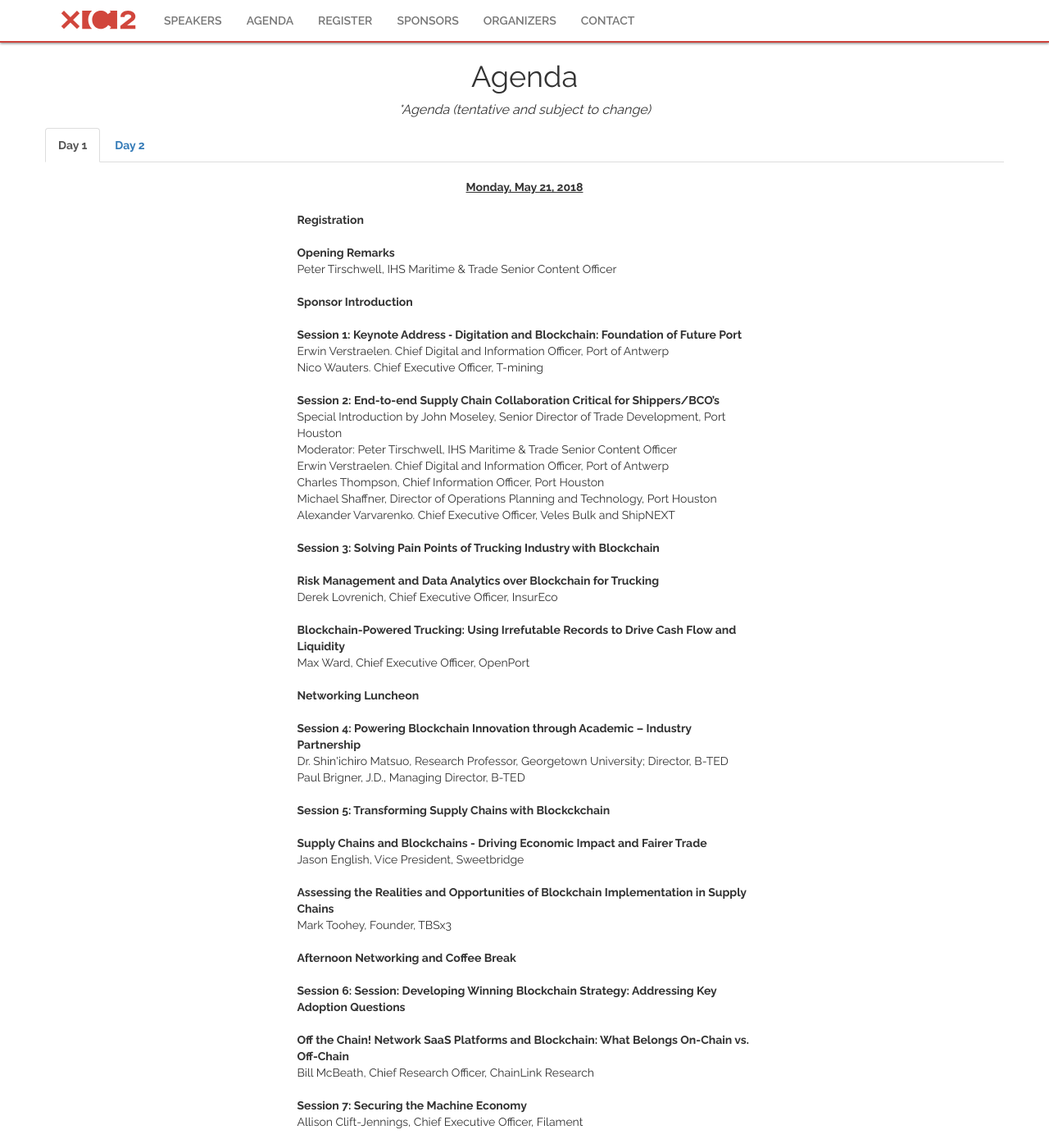
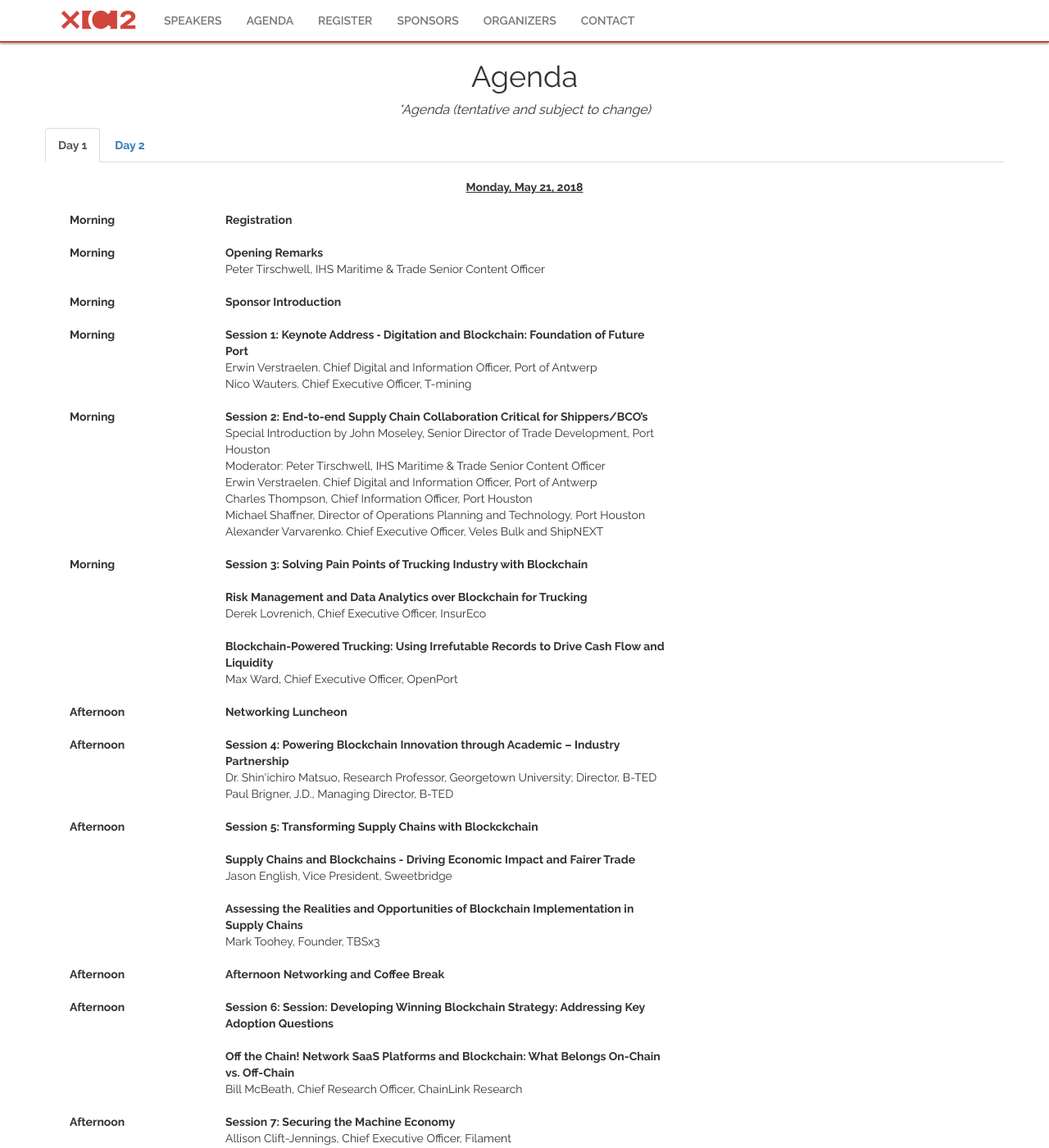
Before and after one commit to gnawalishyam/jekyll, a Jekyll site: the page built from index.html, in a window 1280 px wide and 1400 px high, scrolled down 3779 px. Shown: the whole window at 82% size. Built offline with Jekyll 4.4.1, drawn with Linux system fonts in a browser that asks for light colours; some web fonts are replaced.

Commit message:
Added template for logos on 3rd column in agenda section

```diff
--- a/index.html
+++ b/index.html
@@ -88,106 +88,174 @@
 
 					<!-- Day 1 -->
 					<div role="tabpanel" class="tab-pane fade in active" id="day1">
-						<div class="col-xxs-12 text-center">
-						</br><b><u>Monday, May 21, 2018</u></b></br></br>
+						<div class="col-xxs-12 text-center"></br><b><u>Monday, May 21, 2018</u></b></br></br></div>
+						<div class="col-sm-12">
+							<div class="col-sm-2">
+								<!-- <b>8:00 AM – 9:30 AM</b> -->
+								<b>Morning</b>
 							</div>
-						<div class="col-sm-3 hidden-xxs hidden-xs hidden-sm hidden-md hidden-lg">
-							<!-- <b>8:00 AM – 9:30 AM</b> -->
-							<b>AM</b>
-						</div>
-						<div class="col-sm-offset-3 col-sm-6">
+							<div class="col-sm-6">
 								<b>Registration</b></br></br>
 							</div>
-						<div class="col-sm-3 hidden-xxs hidden-xs hidden-sm hidden-md hidden-lg">
+							<div class="col-sm-4">
+								<!-- Testing -->
+							</div>
+						</div>
+						<div class="col-sm-12">
+							<div class="col-sm-2">
 								<!-- <b>9:30 AM – 9:40 AM</b> -->
-							<b>AM</b>
+								<b>Morning</b>
 							</div>
-						<div class="col-sm-offset-3 col-sm-6">
+							<div class="col-sm-6">
 								<b>Opening Remarks</b></br>Peter Tirschwell, IHS Maritime &amp; Trade Senior Content Officer</br></br>
 							</div>
-						<div class="col-sm-3 hidden-xxs hidden-xs hidden-sm hidden-md hidden-lg">
+							<div class="col-sm-4">
+								<!-- Testing -->
+							</div>
+						</div>
+						<div class="col-sm-12">
+							<div class="col-sm-2">
 								<!-- <b>9:40 AM – 9:50 AM</b> -->
-							<b>AM</b>
+								<b>Morning</b>
 							</div>
-						<div class="col-sm-offset-3 col-sm-6">
+							<div class="col-sm-6">
 								<b>Sponsor Introduction</b></br></br>
 							</div>
-						<div class="col-sm-3 hidden-xxs hidden-xs hidden-sm hidden-md hidden-lg">
+							<div class="col-sm-4">
+								<!-- Testing -->
+							</div>
+						</div>
+						<div class="col-sm-12">
+							<div class="col-sm-2">
 								<!-- <b>9:50 AM – 10:30 AM</b> -->
-							<b>AM</b>
+								<b>Morning</b>
 							</div>
-						<div class="col-sm-offset-3 col-sm-6">
+							<div class="col-sm-6">
 								<b>Session 1: Keynote Address ‐ Digitation and Blockchain: Foundation of Future Port</b></br>Erwin Verstraelen. Chief Digital and Information Officer, Port of Antwerp</br>Nico Wauters. Chief Executive Officer, T-mining</br></br>
 							</div>
-						<div class="col-sm-3 hidden-xxs hidden-xs hidden-sm hidden-md hidden-lg">
+							<div class="col-sm-4">
+								<!-- Testing -->
+							</div>
+						</div>
+						<div class="col-sm-12">
+							<div class="col-sm-2">
 								<!-- <b>10:30 AM – 11:10 AM</b> -->
-							<b>AM</b>
+								<b>Morning</b>
 							</div>
-						<div class="col-sm-offset-3 col-sm-6">
+							<div class="col-sm-6">
 								<b>Session 2: End-to-end Supply Chain Collaboration Critical for Shippers/BCO’s</b></br>Special Introduction by John Moseley, Senior Director of Trade Development, Port Houston</br>Moderator: Peter Tirschwell, IHS Maritime &amp; Trade Senior Content Officer</br>Erwin Verstraelen. Chief Digital and Information Officer, Port of Antwerp</br>Charles Thompson, Chief Information Officer, Port Houston</br>Michael Shaffner, Director of Operations Planning and Technology, Port Houston</br>Alexander Varvarenko. Chief Executive Officer, Veles Bulk and ShipNEXT</br></br>
 							</div>
-						<div class="col-sm-3 hidden-xxs hidden-xs hidden-sm hidden-md hidden-lg">
+							<div class="col-sm-4">
+								<!-- Testing -->
+							</div>
+						</div>
+						<div class="col-sm-12">
+							<div class="col-sm-2">
 								<!-- <b>11:10 AM – 12:10 PM</b> -->
-							<b>AM</b>
+								<b>Morning</b>
 							</div>
-						<div class="col-sm-offset-3 col-sm-6">
+							<div class="col-sm-6">
 								<b>Session 3: Solving Pain Points of Trucking Industry with Blockchain</b></br></br><b>Risk Management and Data Analytics over Blockchain for Trucking</b></br>Derek Lovrenich, Chief Executive Officer, InsurEco</br></br><b>Blockchain-Powered Trucking: Using Irrefutable Records to Drive Cash Flow and Liquidity</b></br>Max Ward, Chief Executive Officer, OpenPort</br></br>
 							</div>
-						<div class="col-sm-3 hidden-xxs hidden-xs hidden-sm hidden-md hidden-lg">
+							<div class="col-sm-4">
+								<!-- Testing -->
+							</div>
+						</div>
+						<div class="col-sm-12">
+							<div class="col-sm-2">
 								<!-- <b>12:10 PM – 1:10 PM</b> -->
-							<b>PM</b>
+								<b>Afternoon</b>
 							</div>
-						<div class="col-sm-offset-3 col-sm-6">
+							<div class="col-sm-6">
 								<b>Networking Luncheon</b></br></br>
 							</div>
-						<div class="col-sm-3 hidden-xxs hidden-xs hidden-sm hidden-md hidden-lg">
+							<div class="col-sm-4">
+								<!-- Testing -->
+							</div>
+						</div>
+						<div class="col-sm-12">
+							<div class="col-sm-2">
 								<!-- <b>1:30 PM – 1:50 PM</b> -->
-							<b>PM</b>
+								<b>Afternoon</b>
 							</div>
-						<div class="col-sm-offset-3 col-sm-6">
+							<div class="col-sm-6">
 								<b>Session 4: Powering Blockchain Innovation through Academic – Industry Partnership</b></br>Dr. Shin'ichiro Matsuo, Research Professor, Georgetown University; Director, B-TED</br>Paul Brigner, J.D., Managing Director, B-TED</br></br>
 							</div>
-						<div class="col-sm-3 hidden-xxs hidden-xs hidden-sm hidden-md hidden-lg">
+							<div class="col-sm-4">
+								<!-- Testing -->
+							</div>
+						</div>
+						<div class="col-sm-12">
+							<div class="col-sm-2">
 								<!-- <b>1:50 PM – 2:50 PM</b> -->
-							<b>PM</b>
+								<b>Afternoon</b>
 							</div>
-						<div class="col-sm-offset-3 col-sm-6">
+							<div class="col-sm-6">
 								<b>Session 5: Transforming Supply Chains with Blockckchain</b></br></br><b>Supply Chains and Blockchains - Driving Economic Impact and Fairer Trade</b></br>Jason English, Vice President, Sweetbridge</br></br><b>Assessing the Realities and Opportunities of Blockchain Implementation in Supply Chains</b></br>Mark Toohey, Founder, TBSx3</br></br>
 							</div>
-						<div class="col-sm-3 hidden-xxs hidden-xs hidden-sm hidden-md hidden-lg">
+							<div class="col-sm-4">
+								<!-- Testing -->
+							</div>
+						</div>
+						<div class="col-sm-12">
+							<div class="col-sm-2">
 								<!-- <b>2:50 PM – 3:10 PM</b> -->
-							<b>PM</b>
+								<b>Afternoon</b>
 							</div>
-						<div class="col-sm-offset-3 col-sm-6">
+							<div class="col-sm-6">
 								<b>Afternoon Networking and Coffee Break</b></br></br>
 							</div>
-						<div class="col-sm-3 hidden-xxs hidden-xs hidden-sm hidden-md hidden-lg">
+							<div class="col-sm-4">
+								<!-- Testing -->
+							</div>
+						</div>
+						<div class="col-sm-12">
+							<div class="col-sm-2">
 								<!-- <b>3:10 PM – 3:40 PM</b> -->
-							<b>PM</b>
+								<b>Afternoon</b>
 							</div>
-						<div class="col-sm-offset-3 col-sm-6">
+							<div class="col-sm-6">
 								<b>Session 6: Session: Developing Winning Blockchain Strategy: Addressing Key Adoption Questions</b></br></br><b>Off the Chain! Network SaaS Platforms and Blockchain: What Belongs On-Chain vs. Off-Chain</b></br>Bill McBeath, Chief Research Officer, ChainLink Research</br></br>
 							</div>
-						<div class="col-sm-3 hidden-xxs hidden-xs hidden-sm hidden-md hidden-lg">
+							<div class="col-sm-4">
+								<!-- Testing -->
+							</div>
+						</div>
+						<div class="col-sm-12">
+							<div class="col-sm-2">
 								<!-- <b>3:40 PM – 4:10 PM</b> -->
-							<b>PM</b>
+								<b>Afternoon</b>
 							</div>
-						<div class="col-sm-offset-3 col-sm-6">
+							<div class="col-sm-6">
 								<b>Session 7: Securing the Machine Economy</b></br>Allison Clift-Jennings, Chief Executive Officer, Filament</br></br>
 							</div>
-						<div class="col-sm-3 hidden-xxs hidden-xs hidden-sm hidden-md hidden-lg">
+							<div class="col-sm-4">
+								<!-- Testing -->
+							</div>
+						</div>
+						<div class="col-sm-12">
+							<div class="col-sm-2">
 								<!-- <b>4:10 PM – 5:10 PM</b> -->
-							<b>PM</b>
+								<b>Afternoon</b>
 							</div>
-						<div class="col-sm-offset-3 col-sm-6">
+							<div class="col-sm-6">
 								<b>Session 8: Supply Chain Transparency and Traceability</b></br></br><b>Supply Chain Traceability </b></br>Tomaž Levak, co-founder and Chief Executive Officer, OriginTrail</br></br><b>Global Food Supply Chain and Logistics</b></br>Peter Harris, Co-Founder and Research Principal, Chain Business Insights</br></br>
 							</div>
-						<div class="col-sm-3 hidden-xxs hidden-xs hidden-sm hidden-md hidden-lg">
+							<div class="col-sm-4">
+								<!-- Testing -->
+							</div>
+						</div>
+						<div class="col-sm-12">
+							<div class="col-sm-2">
 								<!-- <b>5:10 PM – 5:20 PM</b> -->
-							<b>PM</b>
+								<b>Afternoon</b>
 							</div>
-						<div class="col-sm-offset-3 col-sm-6">
+							<div class="col-sm-6">
 								<b>Closing Remarks</b></br></br>
+							</div>
+							<div class="col-sm-4">
+								<!-- Testing -->
+							</div>
 						</div>
 					</div>
 
@@ -196,68 +264,113 @@
 						<div class="col-xxs-12 text-center">
 							</br><b><u>Tuesday, May 22, 2018</u></b></br></br>
 						</div>
-						<div class="col-sm-3 hidden-xxs hidden-xs hidden-sm hidden-md hidden-lg">
+						<div class="col-sm-12">
+							<div class="col-sm-2">
 								<!-- <b>8:00 AM – 9:30 AM</b> -->
-							<b>AM</b>
+								<b>Morning</b>
 							</div>
-						<div class="col-sm-offset-3 col-sm-6">
+							<div class="col-sm-6">
 								<b>Registration</b></br></br>
 							</div>
-						<div class="col-sm-3 hidden-xxs hidden-xs hidden-sm hidden-md hidden-lg">
+							<div class="col-sm-4">
+								<!-- Testing -->
+							</div>
+						</div>
+						<div class="col-sm-12">
+							<div class="col-sm-2">
 								<!-- <b>9:30 AM – 9:40 AM</b> -->
-							<b>AM</b>
+								<b>Morning</b>
 							</div>
-						<div class="col-sm-offset-3 col-sm-6">
+							<div class="col-sm-6">
 								<b>Opening Remarks</b></br></br>
 							</div>
-						<div class="col-sm-3 hidden-xxs hidden-xs hidden-sm hidden-md hidden-lg">
+							<div class="col-sm-4">
+								<!-- Testing -->
+							</div>
+						</div>
+						<div class="col-sm-12">
+							<div class="col-sm-2">
 								<!-- <b>9:40 AM – 9:50 AM</b> -->
-							<b>AM</b>
+								<b>Morning</b>
 							</div>
-						<div class="col-sm-offset-3 col-sm-6">
+							<div class="col-sm-6">
 								<b>Sponsor Introduction</b></br></br>
 							</div>
-						<div class="col-sm-3 hidden-xxs hidden-xs hidden-sm hidden-md hidden-lg">
+							<div class="col-sm-4">
+								<!-- Testing -->
+							</div>
+						</div>
+						<div class="col-sm-12">
+							<div class="col-sm-2">
 								<!-- <b>9:50 AM – 10:30 AM</b> -->
-							<b>AM</b>
+								<b>Morning</b>
 							</div>
-						<div class="col-sm-offset-3 col-sm-6">
+							<div class="col-sm-6">
 								<b>Session 9: Keynote Address ‐ Blockchain Pilots for Commercial Customs and ACE </b></br>Vincent Annunziato, Director, Office of Trade, U.S. Customs and Border Protection</br></br>
 							</div>
-						<div class="col-sm-3 hidden-xxs hidden-xs hidden-sm hidden-md hidden-lg">
+							<div class="col-sm-4">
+								<!-- Testing -->
+							</div>
+						</div>
+						<div class="col-sm-12">
+							<div class="col-sm-2">
 								<!-- <b>10:30 AM – 11:10 AM</b> -->
-							<b>AM</b>
+								<b>Morning</b>
 							</div>
-						<div class="col-sm-offset-3 col-sm-6">
+							<div class="col-sm-6">
 								<b>Session 10: Blockchain for Global Supply Chain and Trade: Live Demo</b></br>Emmanuel Viale, Managing Director, Accenture Technology Labs</br>Luca Schiatti, R&amp;D Associate Manager, Accenture Labs</br></br>
 							</div>
-						<div class="col-sm-3 hidden-xxs hidden-xs hidden-sm hidden-md hidden-lg">
+							<div class="col-sm-4">
+								<!-- Testing -->
+							</div>
+						</div>
+						<div class="col-sm-12">
+							<div class="col-sm-2">
 							<!-- <b>11:10 AM – 12:10 PM</b> -->
-							<b>AM</b>
+							<b>Morning</b>
 						</div>
-						<div class="col-sm-offset-3 col-sm-6">
+						<div class="col-sm-6">
 							<b>Session 11: Fuel the Future of Petrochemical Industry</b></br></br><b>Blockchain for O&amp;G Exploration &amp; Production: Pilots and Future Opportunities</b></br>Andrew Bruce, Chief Executive Officer, Data Gumbo</br></br><b>Blockchain for Energy Industry</b></br>Arno Laeven, Blockchain Lead, Royal Dutch Shell</br></br><b>Energy and the Supply Chain</b></br>Tetyana Colosivschi, Director, Strategy, Business Development and Partnerships at ConsenSys Energy</br></br>
 						</div>
-						<div class="col-sm-3 hidden-xxs hidden-xs hidden-sm hidden-md hidden-lg">
+						<div class="col-sm-4">
+							<!-- Testing -->
+							</div>
+						</div>
+						<div class="col-sm-12">
+							<div class="col-sm-2">
 							<!-- <b>1:10 PM – 1:30 PM</b> -->
-							<b>PM</b>
+							<b>Afternoon</b>
 						</div>
-						<div class="col-sm-offset-3 col-sm-6">
+						<div class="col-sm-6">
 							<b>Session 12: Moving Forward with Blockchain Applications in Financial Energy Trading</b></br>Moderator: Craig Pirrong, Director, Global Energy Management Institute - Bauer College of Business - University of Houston</br>James C. Row, CFA, Managing Partner, Entoro Capital, LLC</br>Deanna R. Reitman, Corporate &amp; Securities Counsel, DLA Piper</br>Michael Prokop, Managing Director, Deloitte &amp; Touche, LLP</br></br>
 						</div>
-						<div class="col-sm-3 hidden-xxs hidden-xs hidden-sm hidden-md hidden-lg">
+						<div class="col-sm-4">
+							<!-- Testing -->
+							</div>
+						</div>
+						<div class="col-sm-12">
+							<div class="col-sm-2">
 							<!-- <b>5:10 PM – 5:20 PM</b> -->
-							<b>PM</b>
+							<b>Afternoon</b>
 						</div>
-						<div class="col-sm-offset-3 col-sm-6">
+						<div class="col-sm-6">
 							<b>Closing Remarks</b></br></br>
 						</div>
-						<div class="col-sm-3 hidden-xxs hidden-xs hidden-sm hidden-md hidden-lg">
+						<div class="col-sm-4">
+							<!-- Testing -->
+							</div>
+						</div>
+						<div class="col-sm-12">
+							<div class="col-sm-2">
 							<!-- <b>5:10 PM – 5:20 PM</b> -->
-							<b>PM</b>
+							<b>Afternoon</b>
 						</div>
-						<div class="col-sm-offset-3 col-sm-6">
+						<div class="col-sm-6">
 							<b>Networking Luncheon</b></br></br>
+						</div>
+						<div class="col-sm-4">
+								<!-- Testing -->
+							</div>
 						</div>
 					</div>
 				</div>
```
Lines whose indentation alone changed are shown as unchanged.
